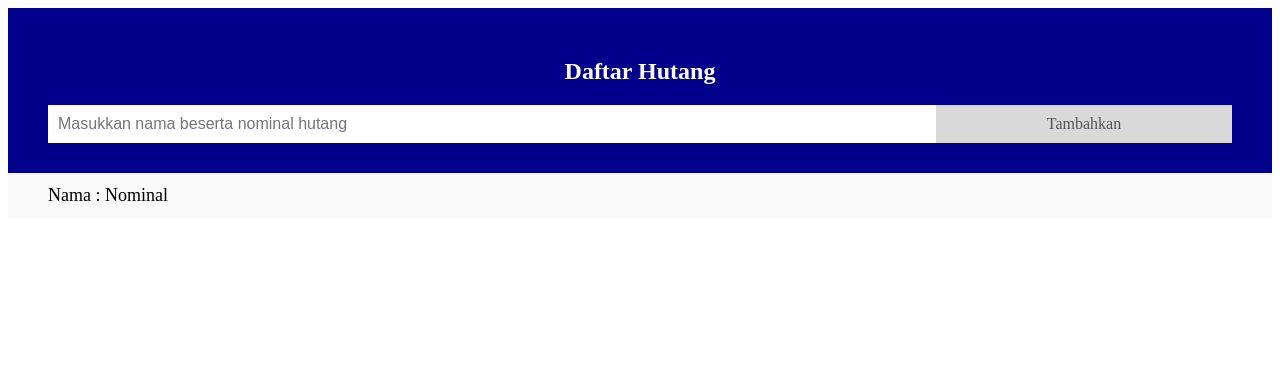
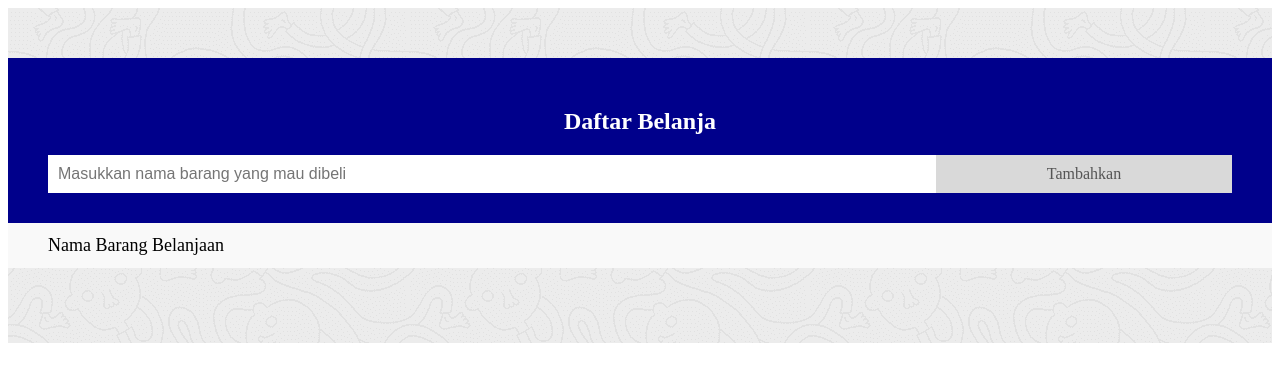
Before and after one commit to irwansahputra/Daftar_Belanja, a plain HTML site: page index.html in a window 1280 px wide. Drawn offline with Linux system fonts and the light colour scheme.

Commit message:
irwan_sahputra_kesuma

```diff
--- a/index.html
+++ b/index.html
@@ -4,18 +4,20 @@
     <link rel="shortcut icon" href="./icon.ico" type="image/x-icon">
     <meta charset="UTF-8">
     <meta name="viewport" content="width=device-width, initial-scale=1.0">
-    <title>Pencatat Hutang</title>
+    <title>Pencatat Daftar Belanja</title>
     <link rel="stylesheet" href="style.css">
     <script src="./proses.js"></script>
 </head>
 <body>
+  <section id="content">
     <div id="myDIV" class="header">
-        <h2>Daftar Hutang</h2>
-        <input type="text" id="myInput" placeholder="Masukkan nama beserta nominal hutang">
+        <h2>Daftar Belanja</h2>
+        <input type="text" id="myInput" placeholder="Masukkan nama barang yang mau dibeli">
         <span onclick="newElement()" class="addBtn">Tambahkan</span>
       </div>
       <ul id="myUL">
-        <li>Nama : Nominal</li>
+        <li>Nama Barang Belanjaan</li>
       </ul>
+  </section>
 </body>
 </html>
--- a/style.css
+++ b/style.css
@@ -112,3 +112,9 @@
  .addBtn:hover {
    background-color: #bbb;
  }
+
+
+ #content {
+  padding: 50px 0 75px 0;
+  background-image: url("./sample-pattern.png");
+}
```
Also changed, not shown: sample-pattern.png (added).
